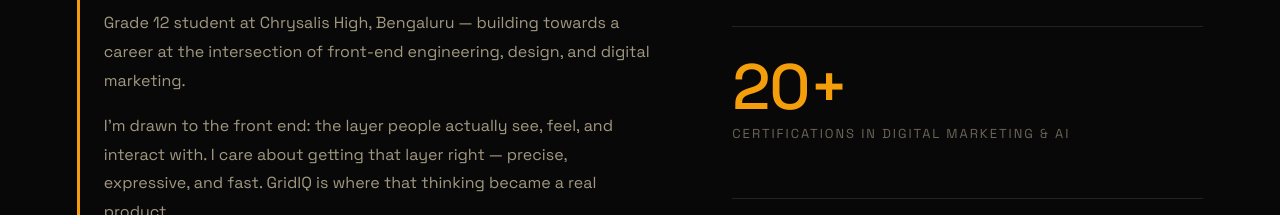
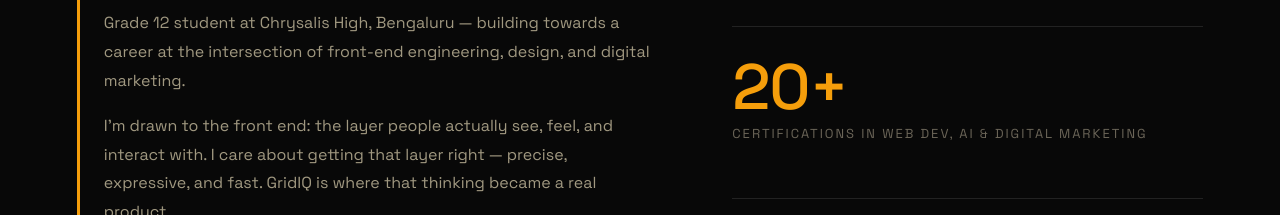
Before and after one commit to adhvaithregera-cyber/Portfolio, a React (Vite) app: page / in a window 1280 px wide. Shown: the part 1100-1315 px from the top of the page. Built offline with nearby package versions, Linux system fonts and the light colour scheme.

Commit message:
Update certifications stat label

```diff
--- a/src/components/About.jsx
+++ b/src/components/About.jsx
@@ -4,7 +4,7 @@
 
 const STATS = [
   { num: '01',  label: 'Live products shipped' },
-  { num: '20+', label: 'Certifications in digital marketing & AI' },
+  { num: '20+', label: 'Certifications in web dev, AI & digital marketing' },
 
   { num: '∞',   label: 'Things still being built' },
 ]
```
